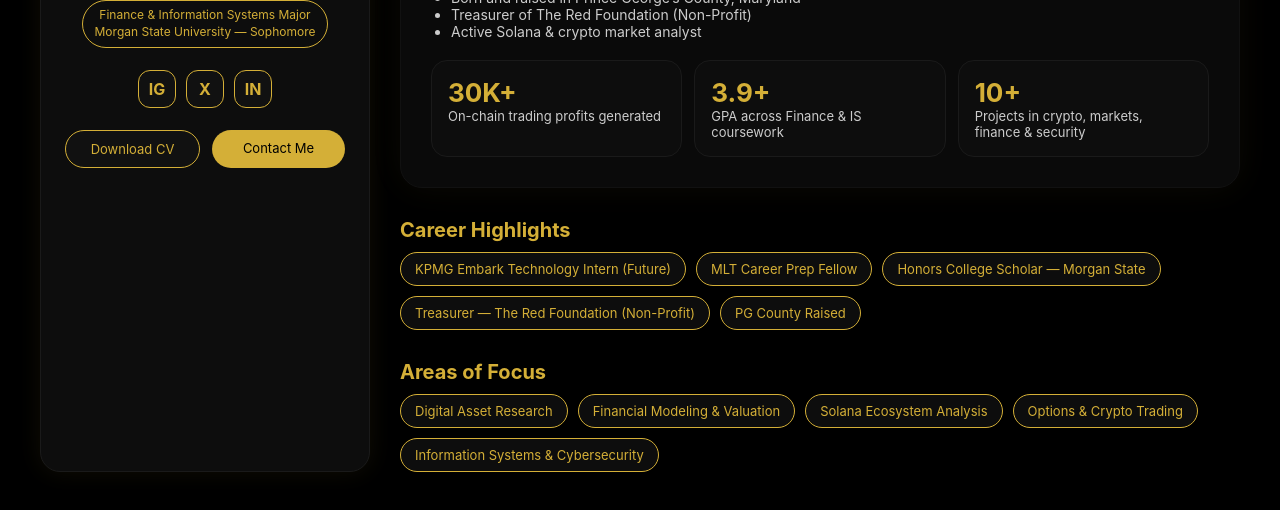
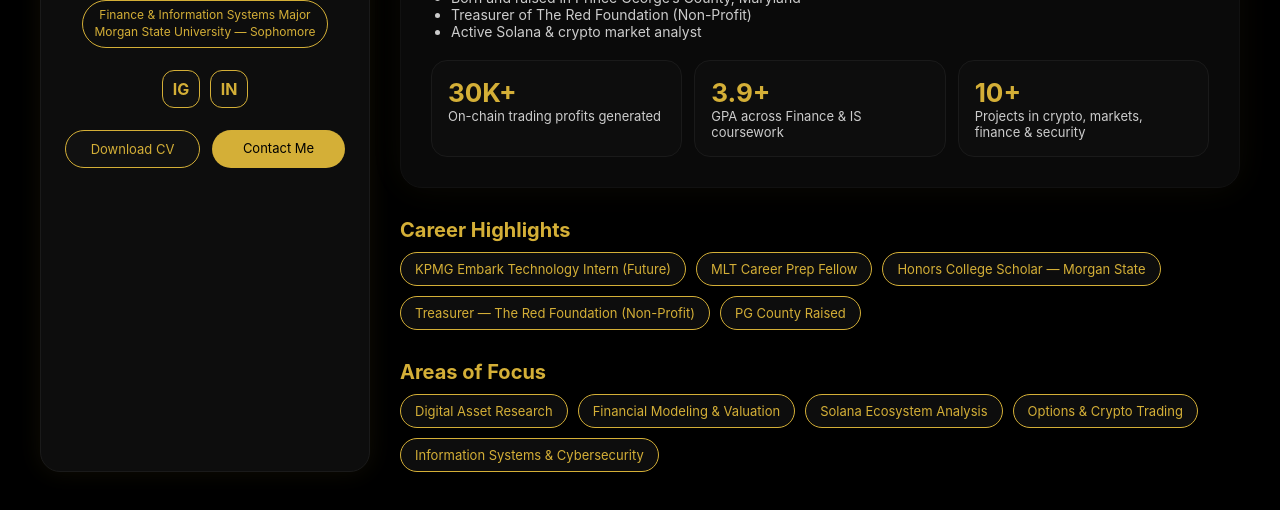
Before and after one commit to focam3-blip/fode-portfolio, a plain HTML site: page index.html in a window 1280 px wide. Shown: the part 398-908 px from the top of the page. Drawn offline with Linux system fonts and the light colour scheme.

Commit message:
Update index.html

```diff
--- a/index.html
+++ b/index.html
@@ -263,11 +263,11 @@
       </div>
 
       <div class="socials">
-        <a href="#" class="social-btn">IG</a>
-        <a href="#" class="social-btn">X</a>
-        <a href="#" class="social-btn">IN</a>
-      </div>
-
+<a href="https://www.instagram.com/theredfoundationproject?utm_source=ig_web_button_share_sheet&igsh=ZDNlZDc0MzIxNw=="
+   class="social-btn" target="_blank">IG</a>
+    <a href="https://www.linkedin.com/in/fodecamara/"
+   class="social-btn" target="_blank">IN</a>
+ </div>
       <div class="btn-row">
         <a class="btn" href="#">Download CV</a>
         <a class="btn btn-primary" href="mailto:focam3@morgan.edu">Contact Me</a>
```
